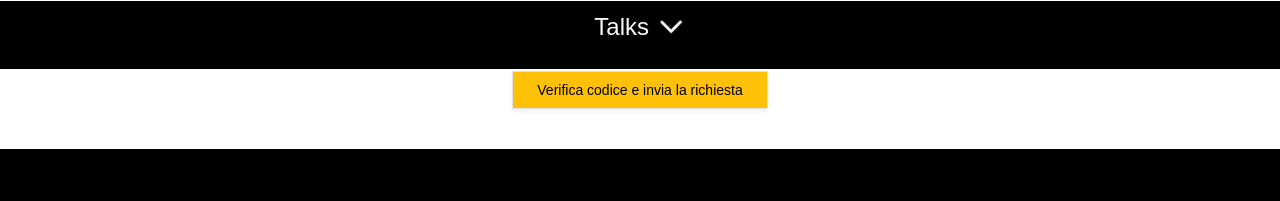
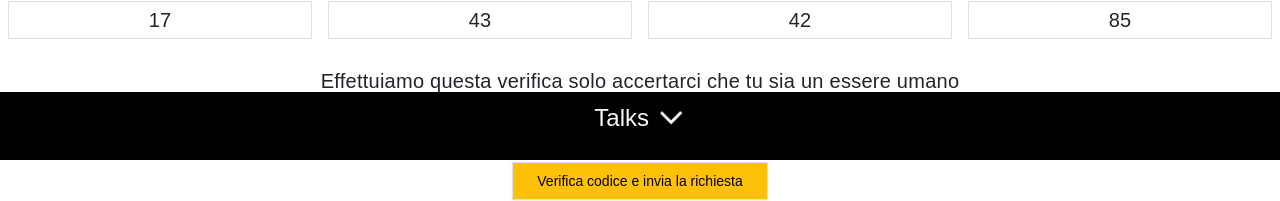
Before and after one commit to RaffaeleCaravett/myPersonalWebSiteFront, an Angular app: page /contact in a window 1280 px wide. Both pictures are taken after typing "Sample", "Sample", "name@example.com", "5", "Sample", "name@example.com" into the empty fields and a click on the button "Richiedi codice". Shown: the part 1588-1789 px from the top of the page. Built offline with nearby package versions, Linux system fonts and the light colour scheme; no server answers; a web font is replaced by a local one.

Commit message:
richieste Form works

```diff
--- a/src/app/components/contact/contact.component.html
+++ b/src/app/components/contact/contact.component.html
@@ -74,6 +74,29 @@
   </div>
   </div>
   <div class="col-md-12 py-4 " *ngIf="randomNumbers.length>0">
+    <p class="fs-5 y-2">Effettuiamo questa verifica solo accertarci che tu sia un essere umano</p>
+    <form class="row" [formGroup]="verificaNumbersForm">
+    <div class="col-md-3 p-2">
+      <div class="border p-2 text-center fs-5">
+<input type="text" class="border-input text-center w-100" formControlName="numero1">
+      </div>
+    </div>
+    <div class="col-md-3 p-2">
+      <div class="border p-2 text-center fs-5">
+<input type="text" class="border-input text-center w-100" formControlName="numero2">
+      </div>
+    </div>
+    <div class="col-md-3 p-2">
+      <div class="border p-2 text-center fs-5">
+<input type="text" class="border-input text-center w-100" formControlName="numero3">
+      </div>
+    </div>
+    <div class="col-md-3 p-2">
+      <div class="border p-2 text-center fs-5">
+<input type="text" class="border-input text-center w-100" formControlName="numero4">
+      </div>
+    </div>
+    </form>
     <button class=" py-2 px-4 bg-warning border shadow-sm border-none" [disabled]="randomNumbers.length==0" (click)="verificaCodice()">Verifica codice e invia la richiesta</button>
   </div>
 </div>
--- a/src/app/components/contact/contact.component.scss
+++ b/src/app/components/contact/contact.component.scss
@@ -43,4 +43,8 @@ h2{
 select{
   height: 26px;
 }
+.border-input{
+  border:none;
+  outline:none
 }
+}
--- a/src/app/components/contact/contact.component.ts
+++ b/src/app/components/contact/contact.component.ts
@@ -63,9 +63,10 @@ this.randomNumbers=array
 verificaCodice(){
   if(this.randomNumbers.length>0){
 if(this.randomNumbers[0]==this.verificaNumbersForm.controls['numero1'].value&&
-this.randomNumbers[0]==this.verificaNumbersForm.controls['numero2'].value&&
-this.randomNumbers[0]==this.verificaNumbersForm.controls['numero3'].value&&
-this.randomNumbers[0]==this.verificaNumbersForm.controls['numero4'].value){
+this.randomNumbers[1]==this.verificaNumbersForm.controls['numero2'].value&&
+this.randomNumbers[2]==this.verificaNumbersForm.controls['numero3'].value&&
+this.randomNumbers[3]==this.verificaNumbersForm.controls['numero4'].value){
+  this.isHuman=true
   this.inviaRihiestaTalk()
 }else{
   this.toastr.show("I codici non coincidono, riprova o richiedi un nuovo codice")
@@ -78,6 +79,8 @@ inviaRihiestaTalk(){
   if(this.contactForm.valid&&this.isHuman){
     console.log('ok')
     this.contactService.postRichiestaTalk({})
+  }else{
+    this.toastr.show("Sembra che il form sia invalido")
   }
 }
 }
```
